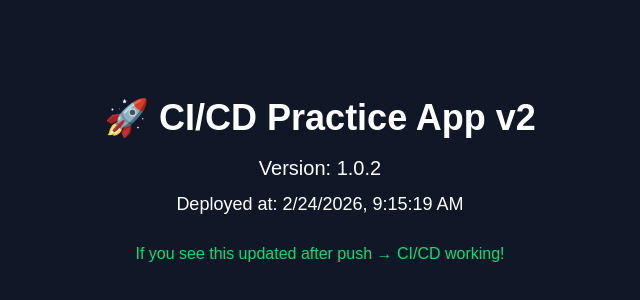
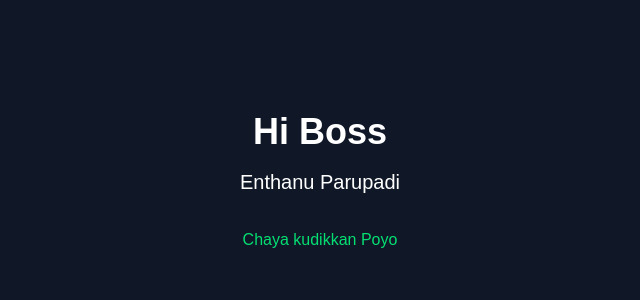
Before and after one commit to CarlosPadaveedan/cicd-practice-app, a Next.js app: page / in a window 1280 px wide. Shown: the part 218-518 px from the top of the page, without its empty margins (320-960 px from the left). Built offline with nearby package versions, Linux system fonts and the light colour scheme.

Commit message:
content Changed

```diff
--- a/app/page.tsx
+++ b/app/page.tsx
@@ -1,23 +1,21 @@
 export default function Home() {
-  const version = "1.0.2";
-  const time = new Date().toLocaleString();
 
   return (
     <main className="flex min-h-screen flex-col items-center justify-center bg-gray-900 text-white">
       <h1 className="text-4xl font-bold mb-4">
-        🚀 CI/CD Practice App v2
+        Hi Boss
       </h1>
 
       <p className="text-xl mb-2">
-        Version: {version}
+        Enthanu Parupadi
       </p>
 
       <p className="text-lg mb-2">
-        Deployed at: {time}
+        {/* Deployed at: {time} */}
       </p>
 
       <p className="text-green-400 mt-4">
-        If you see this updated after push → CI/CD working!
+        Chaya kudikkan Poyo
       </p>
     </main>
   );
```
